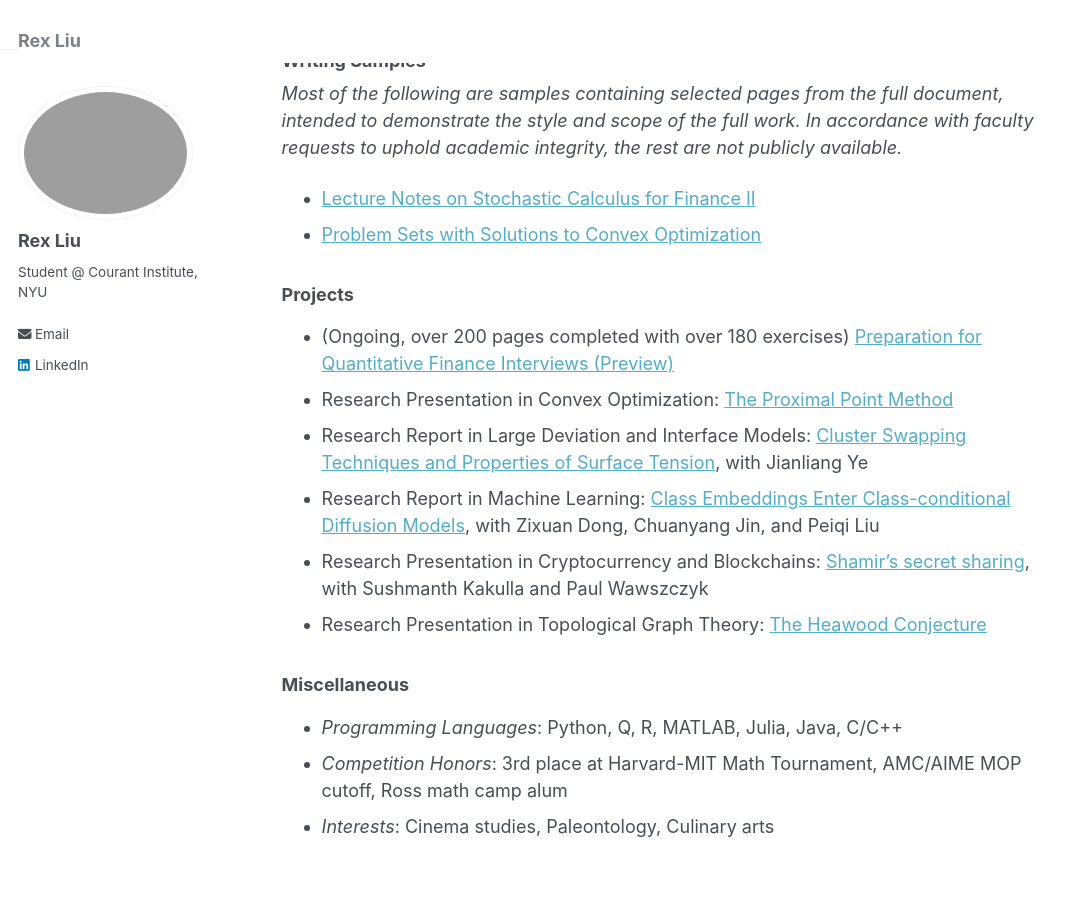
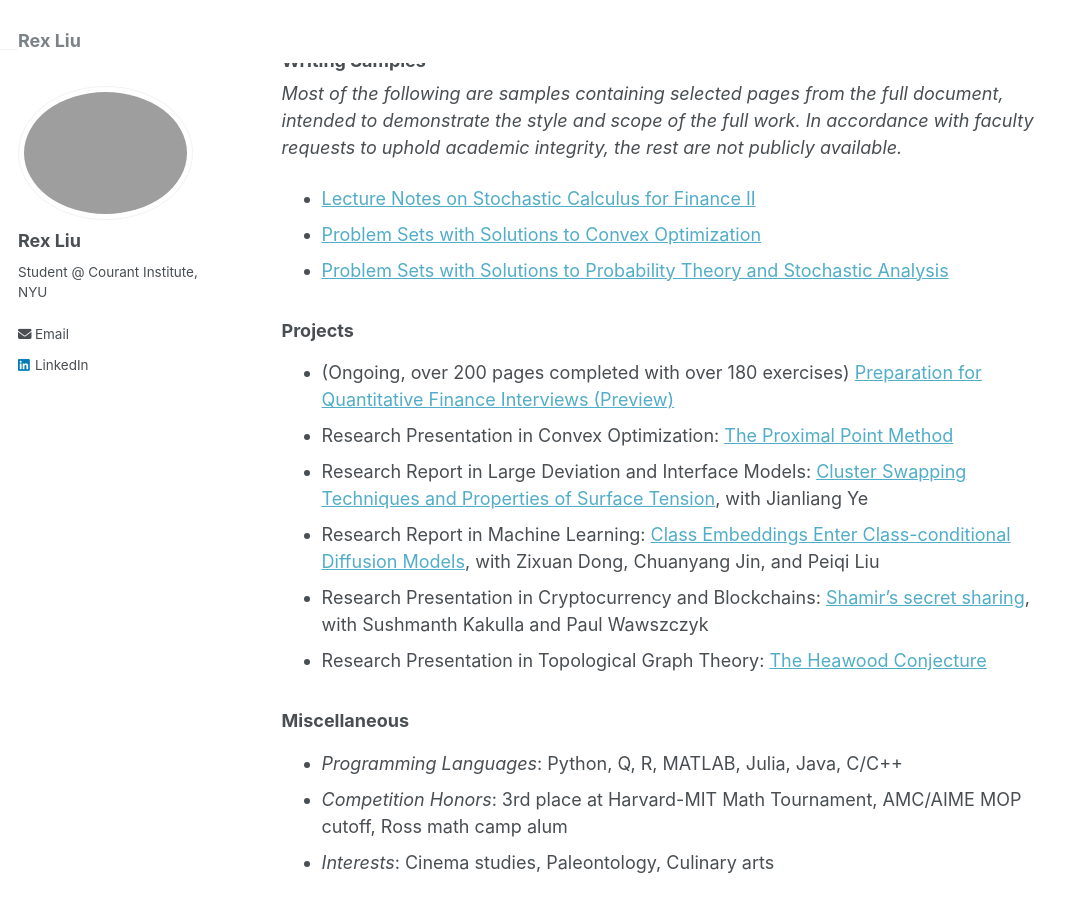
Before and after one commit to RexLiu9/rexliu9.github.io, a Jekyll site: the page built from _pages/about.md, in a window 1280 px wide and 900 px high, scrolled down 559 px. Shown: the whole window, without its empty margins (0-1079 px from the left). Built offline with Jekyll 4.4.1, drawn with Linux system fonts in a browser that asks for light colours.

Commit message:
Add new links to writing samples and projects

```diff
--- a/_pages/about.md
+++ b/_pages/about.md
@@ -19,6 +19,7 @@ microstructure and algorithmic trading, Risk and portfolio management;
 *Most of the following are samples containing selected pages from the full document, intended to demonstrate the style and scope of the full work. In accordance with faculty requests to uphold academic integrity, the rest are not publicly available.*
 + [Lecture Notes on Stochastic Calculus for Finance II](https://rexliu9.github.io/files/Stochastic_Calculus_for_Finance_II.pdf)
 + [Problem Sets with Solutions to Convex Optimization](https://rexliu9.github.io/files/Convex_opt_matlab_sample.pdf)
++ [Problem Sets with Solutions to Probability Theory and Stochastic Analysis](https://rexliu9.github.io/files/Prob_Stoch_Pset_Sol_Sample.pdf)
 
 ### Projects
 + (Ongoing, over 200 pages completed with over 180 exercises) [Preparation for Quantitative Finance Interviews (Preview)](https://rexliu9.github.io/files/Quant_Prep_prev.pdf)
```
